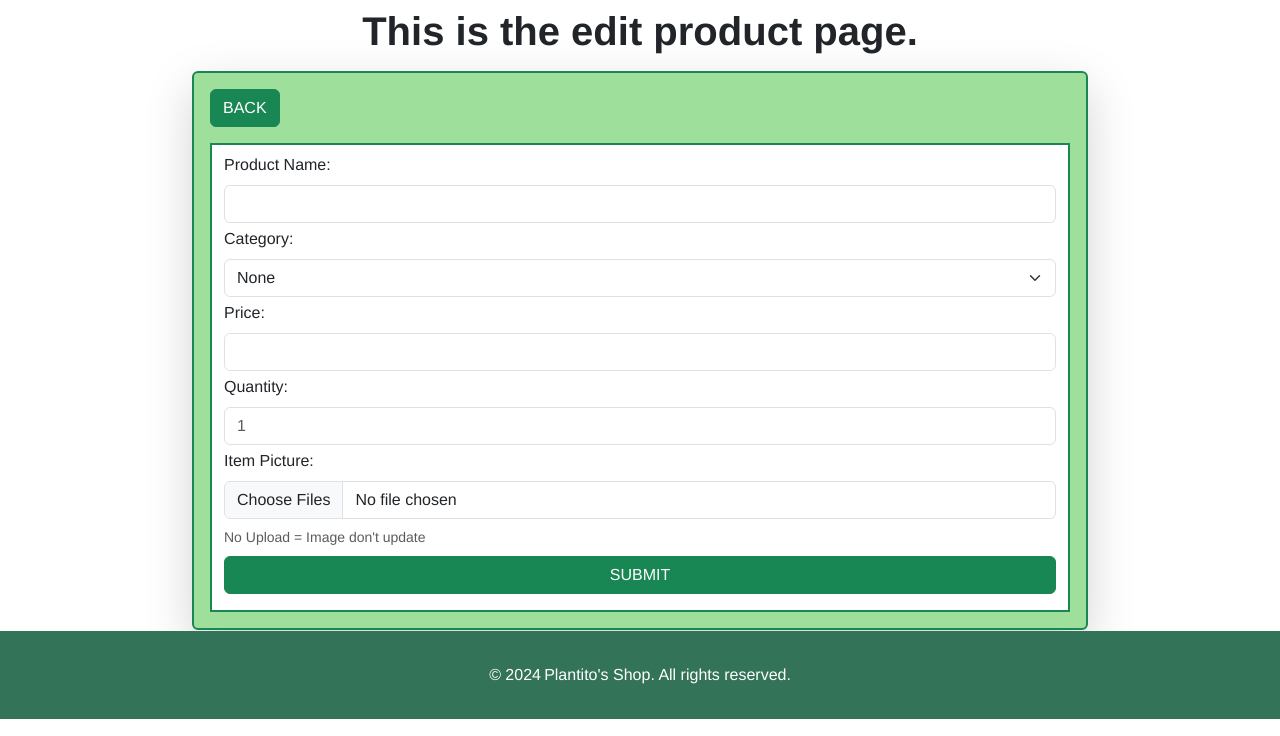
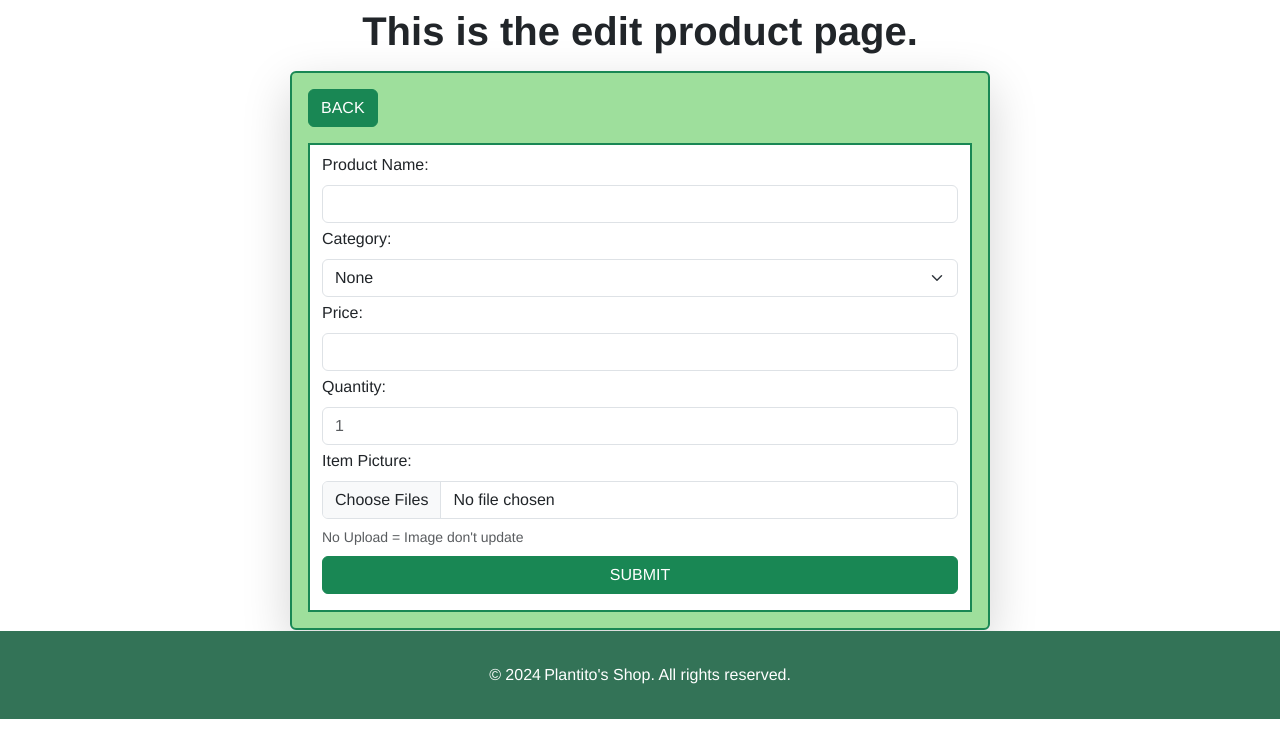
Before and after one commit to sharweng/plantitoshop, a PHP site: page /product/edit.php in a window 1280 px wide. Shown: the part 81-817 px from the top of the page. Run offline with PHP 8.4, Linux system fonts and the light colour scheme; a user stored in the database is signed in; data comes from the database, SQL or seed files in the repository; data that the repository does not hold is empty.

Commit message:
minor style changes

```diff
--- a/includes/styles/style.css
+++ b/includes/styles/style.css
@@ -153,7 +153,8 @@ a {
 
 .outer-box{
     background-color: #9EDF9C;
-    max-width: 70%;
+    width: 70%;
+    max-width: 700px;
 }
 .inner-box{
     background-color: white;
```
